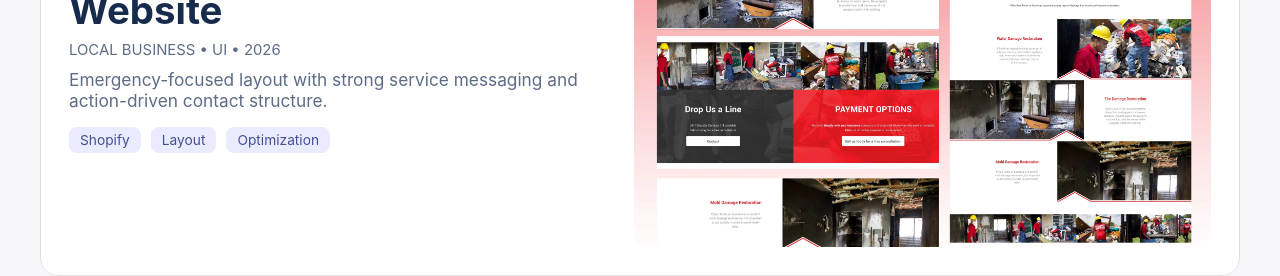
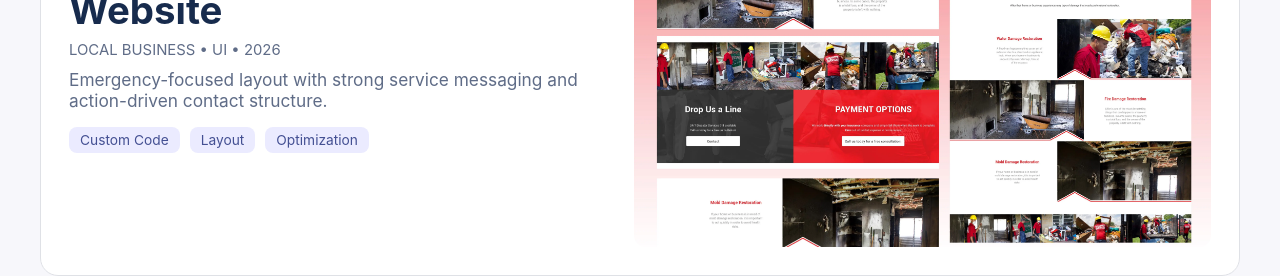
Before and after one commit to svendev888/my-Portfolio, a React (Vite) app: page / in a window 1280 px wide. Shown: the part 2380-2656 px from the top of the page. Built offline with nearby package versions, Linux system fonts and the light colour scheme.

Commit message:
fix issues

```diff
--- a/src/App.jsx
+++ b/src/App.jsx
@@ -127,7 +127,7 @@ function App() {
       subtitle: 'LOCAL BUSINESS • UI • 2026',
       projectUrl: 'https://example.com/restoration-services',
       text: 'Emergency-focused layout with strong service messaging and action-driven contact structure.',
-      tags: ['Shopify', 'Layout', 'Optimization'],
+      tags: ['Custom Code', 'Layout', 'Optimization'],
     },
     {
       kind: 'image',
```
